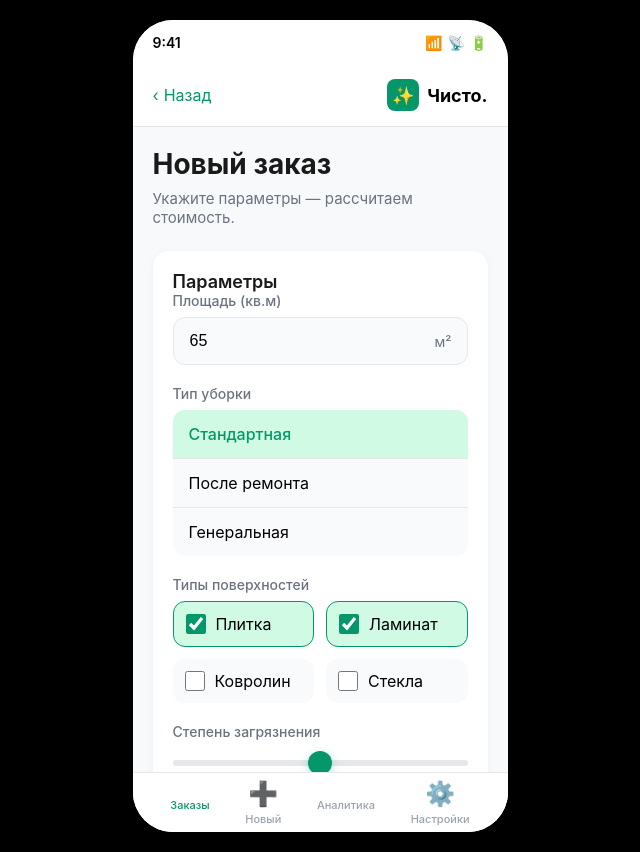
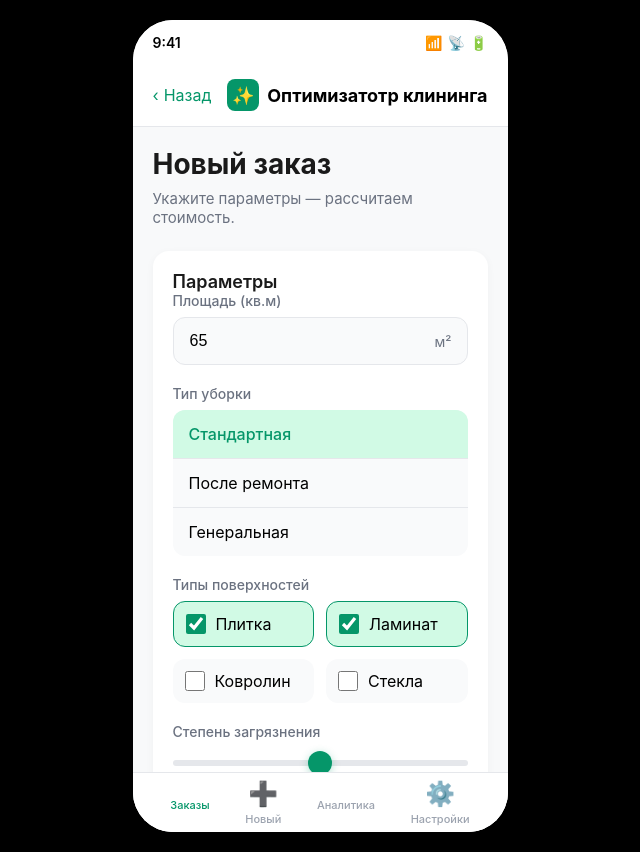
Before and after one commit to julwish/cleanCalcApp-prototype, a plain HTML site: page index.html in a window 1280 px wide. Shown: the whole page, without its empty margins (320-960 px from the left). Drawn offline with Linux system fonts and the light colour scheme.

Commit message:
index.html

```diff
--- a/index.html
+++ b/index.html
@@ -609,7 +609,7 @@
             </div>
             <div class="logo">
                 <div class="logo-icon">✨</div>
-                <span>Чисто.</span>
+                <span>Оптимизатотр клининга</span>
             </div>
         </div>
 
```
